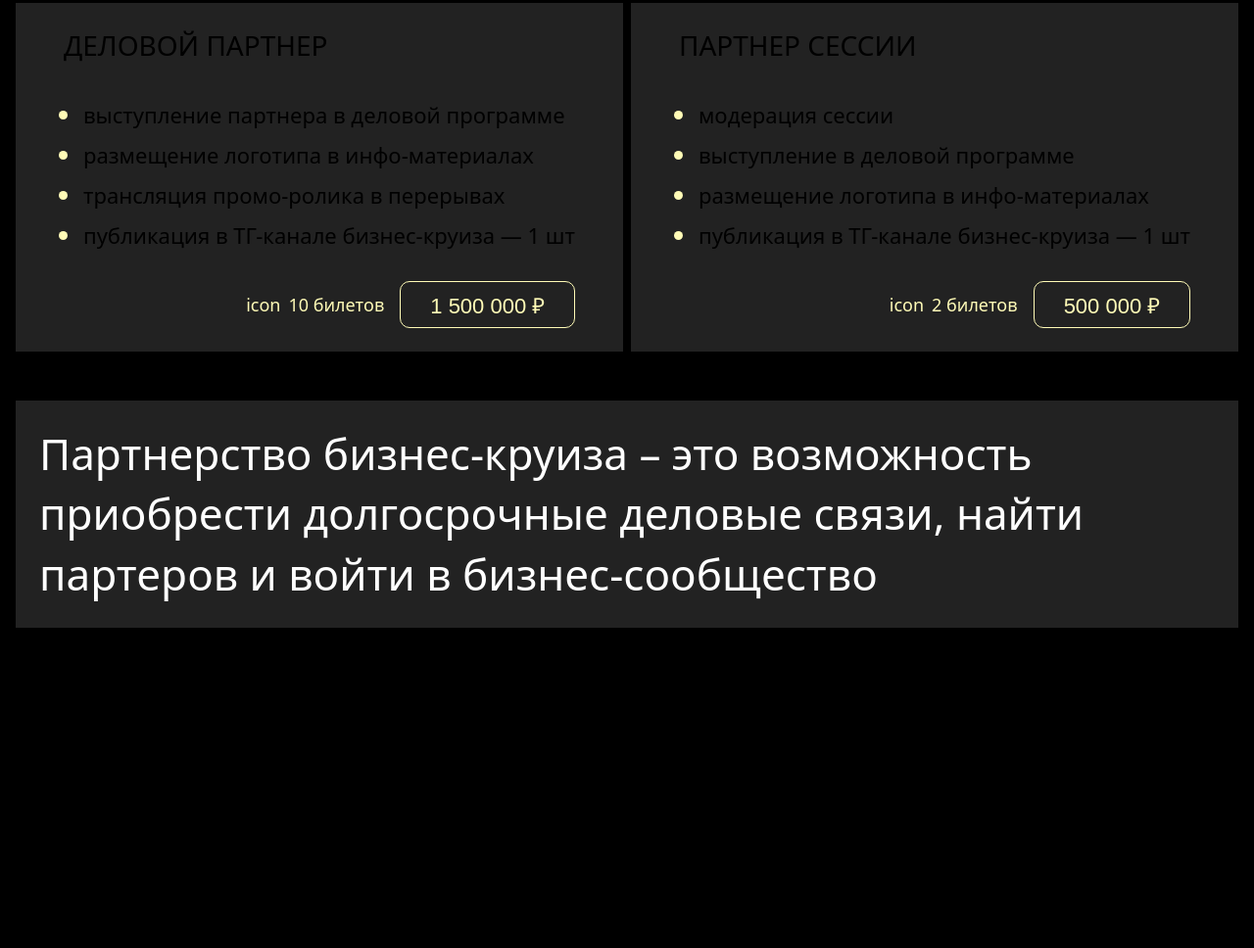
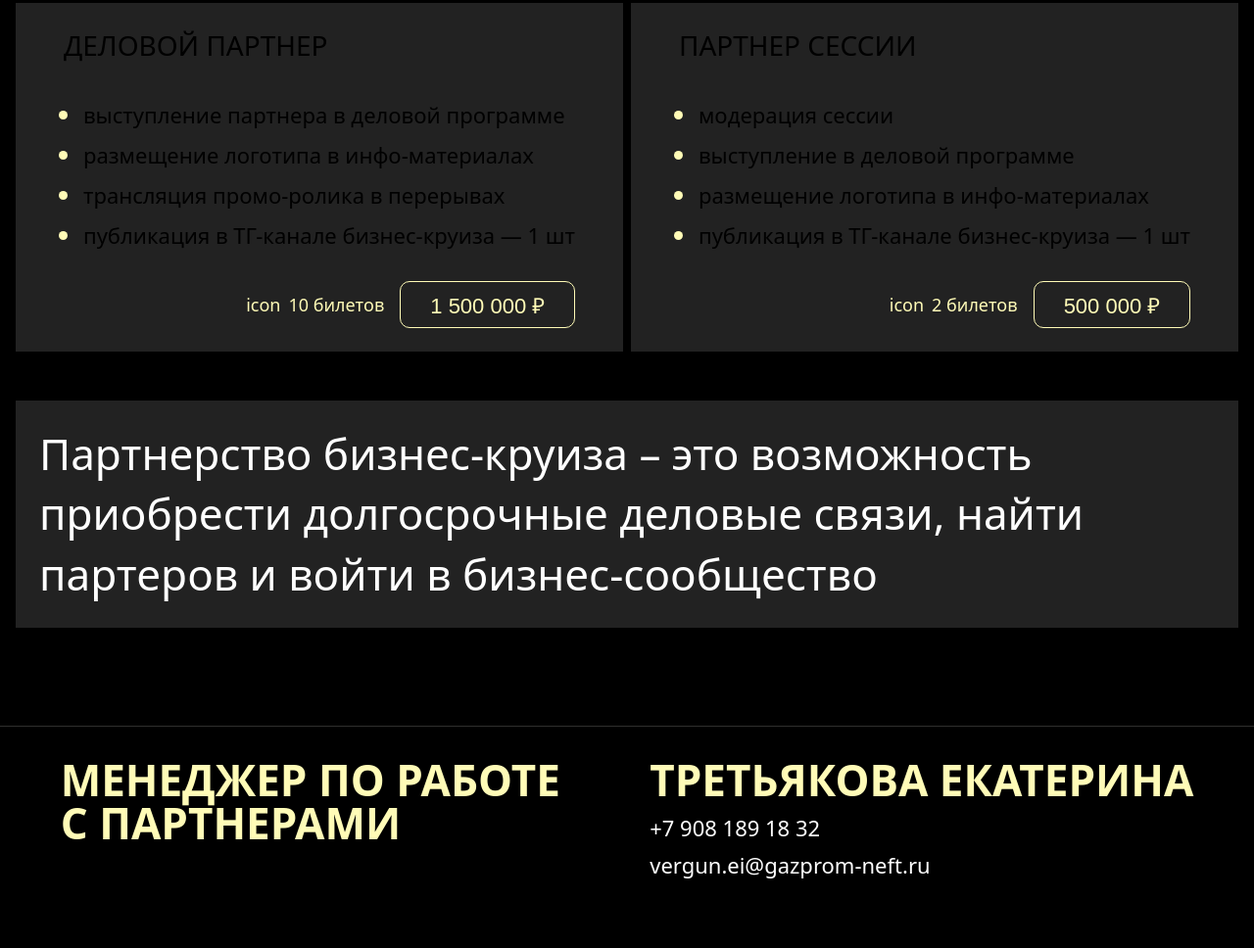
Before and after one commit to garaev-vadim-m/digital, a website built with Vite: page docs/index.html in a window 1280 px wide. Shown: the part 4261-5229 px from the top of the page at 98% size. Before the commit the page ends 5021 px from the top, so only its background shows below. Built offline with nearby package versions, Linux system fonts and the light colour scheme.

Commit message:
Footer layout

```diff
--- a/docs/index-CvQrL965.css
+++ b/docs/index-DFQxmk0a.css
@@ -668,6 +668,43 @@ table {
   }
 }
 
+.footer {
+  min-height: 162px;
+  display: flex;
+  justify-content: space-around;
+  flex-wrap: wrap;
+  gap: 32px;
+  align-items: flex-start;
+  border-top: 1px solid #2f2f2e;
+  padding: 32px;
+  text-align: left;
+}
+
+.footer_title {
+  font-size: clamp(24px, 5vw, 44px);
+  font-weight: 600;
+  color: var(--color-yellow);
+}
+
+.footer_contacts {
+  display: flex;
+  flex-direction: column;
+  gap: 16px;
+}
+
+.footer_contact {
+  text-decoration: none; /* Убираем подчеркивание */
+  font-size: clamp(14px, 5vw, 22px);
+  cursor: pointer;
+  color: var(--color-white);
+}
+
+@media (max-width: 768px) {
+  .footer {
+    justify-content: flex-start;
+  }
+}
+
 :root {
   font-family: Gorizont, system-ui, Avenir, Helvetica, Arial, sans-serif;
   line-height: 1.5;
--- a/docs/index.html
+++ b/docs/index.html
@@ -5,8 +5,8 @@
     <!--    <link rel="icon" type="image/svg+xml" href="/vite.svg" />-->
     <meta name="viewport" content="width=device-width, initial-scale=1.0" />
     <title></title>
-    <script type="module" crossorigin src="./index-Cv9ZNF9R.js"></script>
-    <link rel="stylesheet" crossorigin href="./index-CvQrL965.css">
+    <script type="module" crossorigin src="./index-CrmSrK5N.js"></script>
+    <link rel="stylesheet" crossorigin href="./index-DFQxmk0a.css">
   </head>
   <body>
     <header class="header">
@@ -327,6 +327,18 @@
     </section>
 
     <div class="divLink" id="contact"></div>
-    <footer>Footer</footer>
+    <footer class="footer">
+      <div>
+        <h1 class="footer_title">
+          МЕНЕДЖЕР ПО РАБОТЕ<br />
+          С ПАРТНЕРАМИ
+        </h1>
+      </div>
+      <div class="footer_contacts">
+        <h1 class="footer_title">ТРЕТЬЯКОВА ЕКАТЕРИНА</h1>
+        <a class="footer_contact" href="tel:+79081891832">+7 908 189 18 32</a>
+        <a class="footer_contact" href="mailto:vergun.ei@gazprom-neft.ru">vergun.ei@gazprom-neft.ru</a>
+      </div>
+    </footer>
   </body>
 </html>
--- a/src/app/index.css
+++ b/src/app/index.css
@@ -4,6 +4,7 @@
 @import './style/greeting.css';
 @import './style/program.css';
 @import './style/partner.css';
+@import './style/footer.css';
 :root {
   font-family: Gorizont, system-ui, Avenir, Helvetica, Arial, sans-serif;
   line-height: 1.5;
--- /dev/null
+++ b/src/app/style/footer.css
@@ -0,0 +1,36 @@
+.footer {
+  min-height: 162px;
+  display: flex;
+  justify-content: space-around;
+  flex-wrap: wrap;
+  gap: 32px;
+  align-items: flex-start;
+  border-top: 1px solid #2f2f2e;
+  padding: 32px;
+  text-align: left;
+}
+
+.footer_title {
+  font-size: clamp(24px, 5vw, 44px);
+  font-weight: 600;
+  color: var(--color-yellow);
+}
+
+.footer_contacts {
+  display: flex;
+  flex-direction: column;
+  gap: 16px;
+}
+
+.footer_contact {
+  text-decoration: none; /* Убираем подчеркивание */
+  font-size: clamp(14px, 5vw, 22px);
+  cursor: pointer;
+  color: var(--color-white);
+}
+
+@media (max-width: 768px) {
+  .footer {
+    justify-content: flex-start;
+  }
+}
```
Also changed, not shown: index.html (+13 -1 lines), docs/index-CrmSrK5N.js (renamed from docs/index-Cv9ZNF9R.js).
